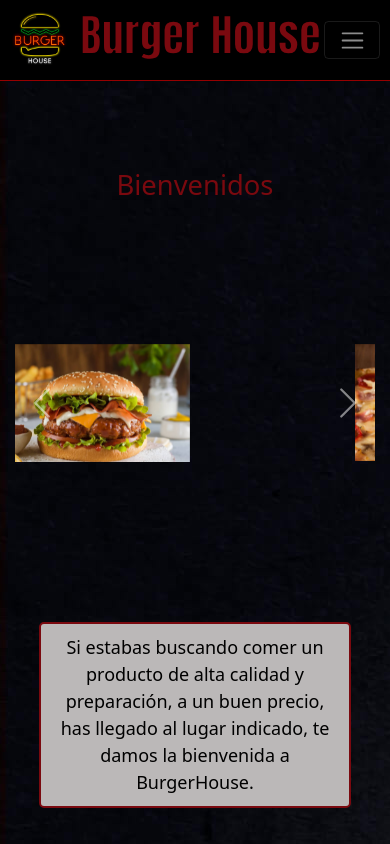
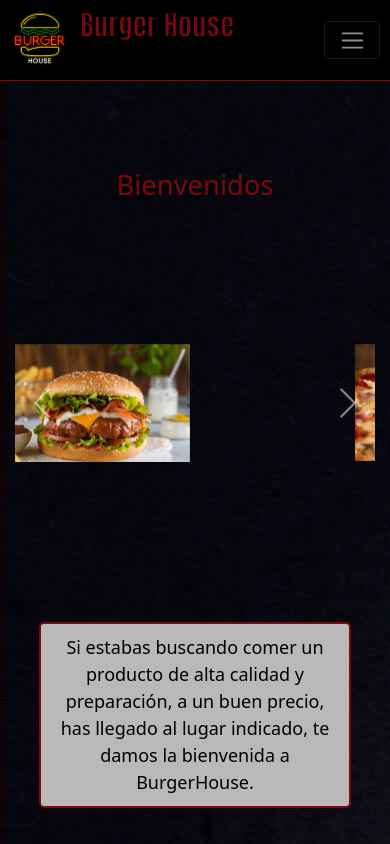
Before and after one commit to Juansanchezcur/CoderHouse, a website: page index.html in a window 390 px wide. Shown: the top 844 px of the page. Drawn offline with nearby package versions, Linux system fonts and the light colour scheme.

Commit message:
Mejoramos aún más el título

```diff
--- a/CSS/CSS.CSS
+++ b/CSS/CSS.CSS
@@ -357,6 +357,9 @@ form div {
 
 /*Queries*/
 @media screen and (max-width: 480px) {
+  .nombre {
+    font-size: 1.6em !important;
+    font-weight: bolder; }
   .nav-link {
     font-size: 13px;
     padding: 5px !important; }
--- a/SASS/misc/_queries.scss
+++ b/SASS/misc/_queries.scss
@@ -1,6 +1,9 @@
 
 @media screen and (max-width:480px){
-
+  .nombre {
+    font-size: 1.6em!important;
+    font-weight: bolder;
+  }
   .nav-link{
       font-size: 13px;
       padding: 5px!important;
```
